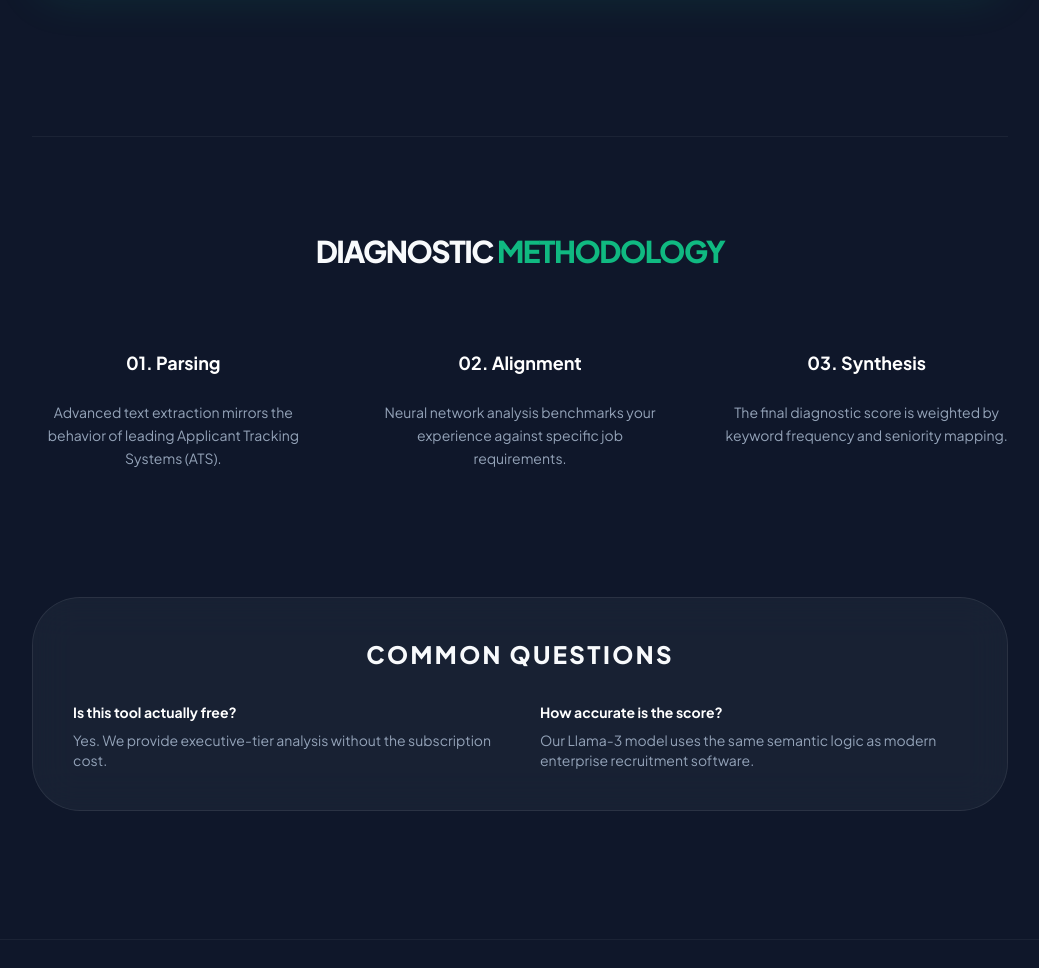
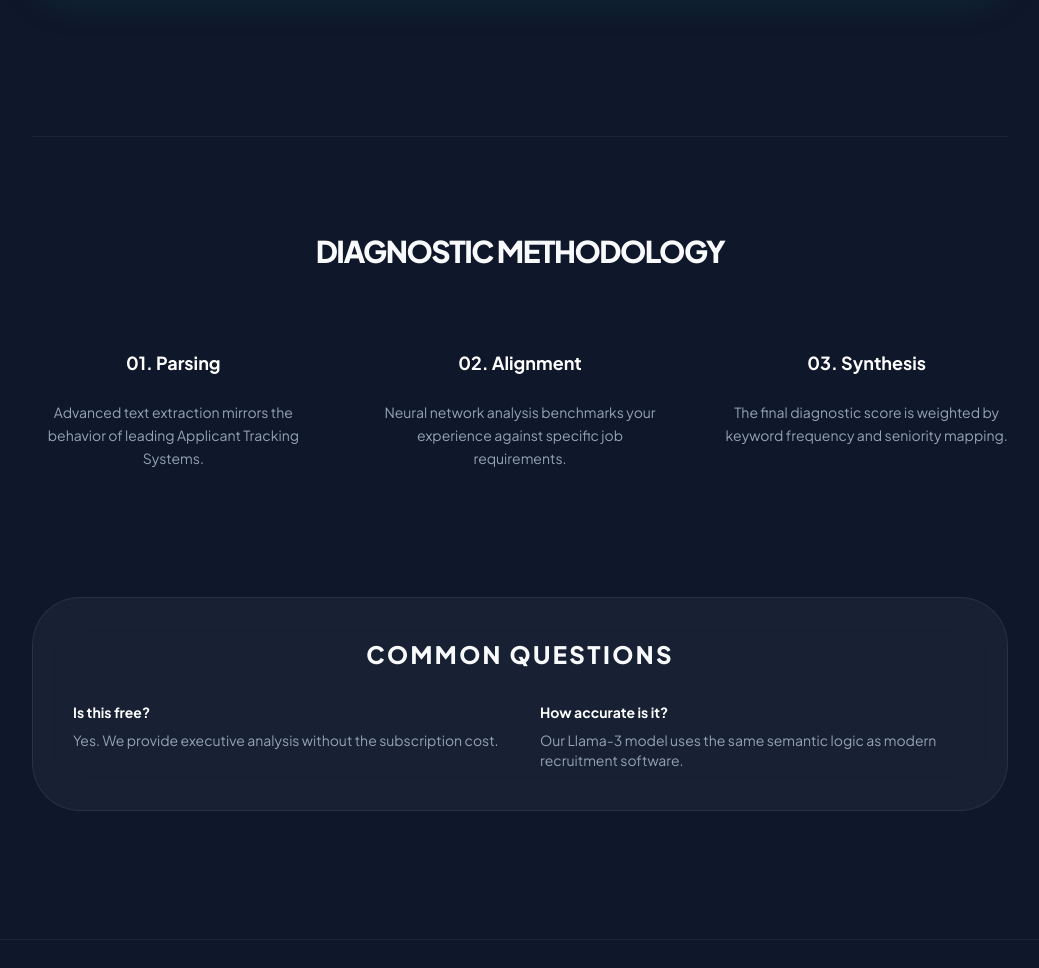
Before and after one commit to brendah-maker/cvcheck, a Flask app: page / in a window 1280 px wide. Shown: the part 1042-2010 px from the top of the page, without its empty margins (120-1159 px from the left). Run offline with Flask 3, Linux system fonts and the light colour scheme; some libraries are stand-ins or nearby versions.

Commit message:
Update index.html

```diff
--- a/templates/index.html
+++ b/templates/index.html
@@ -4,10 +4,17 @@
     <meta charset="UTF-8">
     <meta name="viewport" content="width=device-width, initial-scale=1.0">
 
-    <!-- SEO META TAGS -->
-    <title>Professional ATS Checker | Executive CV Match & Optimization</title>
-    <meta name="description" content="Unlock your career potential with our Executive ATS Diagnostic. Get an instant AI-powered CV match score, keyword gap analysis, and professional cover letter.">
-    <meta name="keywords" content="ATS Resume Checker, CV Match Score, Executive Resume Tool, Career Growth AI, Professional CV Scan">
+    <!-- PRIMARY SEO -->
+    <title>CVCheck | Free AI ATS Diagnostic & Match Score</title>
+    <meta name="description" content="Stop getting rejected by robots. Use our Llama-3 AI to scan your CV against any job description and get an instant ATS match score and keyword gap analysis.">
+
+    <!-- LINKEDIN / FACEBOOK PREVIEW TAGS (Open Graph) -->
+    <meta property="og:type" content="website">
+    <meta property="og:url" content="https://cvcheck-2pdf.onrender.com/">
+    <meta property="og:title" content="Is a Robot rejecting your CV? | Free AI Diagnostic">
+    <meta property="og:description" content="I built a tool that uses Llama-3.3 AI to show you exactly why you aren't getting interviews. Get your ATS match score for free.">
+    <!-- This is a high-quality professional placeholder image -->
+    <meta property="og:image" content="https://images.unsplash.com/photo-1586281380349-632531db7ed4?q=80&w=2070&auto=format&fit=crop">
 
     <script src="https://cdn.tailwindcss.com"></script>
     <link href="https://fonts.googleapis.com/css2?family=Plus+Jakarta+Sans:wght@400;500;600;700;800&display=swap" rel="stylesheet">
@@ -18,18 +25,14 @@
         .emerald-bg { background-color: #10b981; }
         .glass { background: rgba(30, 41, 59, 0.6); backdrop-filter: blur(20px); border: 1px solid rgba(255,255,255,0.08); }
         .glow:hover { box-shadow: 0 0 40px rgba(16, 185, 129, 0.1); transition: all 0.4s ease; }
-
-        /* Circular Progress Animation */
         .circle-bg { fill: none; stroke: #1e293b; stroke-width: 4; }
         .circle-progress { fill: none; stroke: #10b981; stroke-width: 4; stroke-linecap: round; transition: stroke-dasharray 1.2s cubic-bezier(0.4, 0, 0.2, 1); }
-
         .fade-in { animation: fadeIn 0.8s ease-out forwards; }
         @keyframes fadeIn { from { opacity: 0; transform: translateY(15px); } to { opacity: 1; transform: translateY(0); } }
     </style>
 </head>
 <body class="selection:bg-emerald-500/30">
 
-    <!-- NAVIGATION -->
     <nav class="sticky top-0 z-50 glass border-b border-white/5">
         <div class="max-w-6xl mx-auto px-6 py-5 flex justify-between items-center">
             <h1 class="text-xl font-extrabold tracking-tighter text-white flex items-center gap-2">
@@ -45,7 +48,6 @@
 
     <main class="max-w-5xl mx-auto px-6 pt-20 pb-32">
 
-        <!-- HERO SECTION -->
         <header id="input-section" class="text-center space-y-12 mb-24 fade-in">
             <div class="space-y-6">
                 <span class="px-5 py-2 rounded-full bg-emerald-500/10 text-emerald-400 text-[10px] font-black uppercase tracking-[0.25em] border border-emerald-500/20">Executive Tier Diagnostic</span>
@@ -69,7 +71,6 @@
             </form>
         </header>
 
-        <!-- LOADING SCREEN -->
         <div id="loading-screen" class="hidden text-center py-32 fade-in">
             <div class="relative inline-block">
                 <div class="w-28 h-28 border-[6px] border-slate-800 rounded-full"></div>
@@ -79,11 +80,8 @@
             <p class="text-slate-500 mt-3 font-medium">Cross-referencing technical skills and leadership benchmarks.</p>
         </div>
 
-        <!-- RESULTS SECTION -->
         <article id="results-section" class="hidden space-y-12 fade-in">
-
             <div class="grid md:grid-cols-3 gap-8 items-stretch">
-                <!-- SCORE CIRCLE -->
                 <div class="glass p-10 rounded-[3rem] flex flex-col items-center justify-center text-center">
                     <div class="relative mb-6">
                         <svg class="w-40 h-40 transform -rotate-90">
@@ -97,7 +95,6 @@
                     <p class="text-[10px] font-black text-slate-500 uppercase tracking-[0.3em]">Precision Index</p>
                 </div>
 
-                <!-- VERDICT CARD -->
                 <div class="md:col-span-2 glass p-10 rounded-[3rem] flex flex-col justify-center">
                     <p id="visibility-badge" class="inline-block w-max px-4 py-1.5 rounded-lg text-[10px] font-black uppercase tracking-widest mb-6"></p>
                     <h3 id="verdict-display" class="text-4xl font-bold text-white leading-tight tracking-tight"></h3>
@@ -105,7 +102,6 @@
                 </div>
             </div>
 
-            <!-- KEYWORDS & STRATEGY -->
             <div class="grid md:grid-cols-2 gap-8">
                 <section class="glass p-10 rounded-[3rem]">
                     <h4 class="text-[10px] font-black emerald-text uppercase tracking-[0.3em] mb-8">Skill Gap Identifiers</h4>
@@ -117,7 +113,6 @@
                 </section>
             </div>
 
-            <!-- COVER LETTER -->
             <section class="glass rounded-[3rem] overflow-hidden">
                 <div class="p-10 border-b border-white/5 flex justify-between items-center">
                     <h4 class="text-[10px] font-black emerald-text uppercase tracking-[0.3em]">Optimized Cover Letter</h4>
@@ -136,45 +131,25 @@
             </div>
         </article>
 
-        <!-- METHODOLOGY SECTION (SEO) -->
-        <section id="how-it-works" class="mt-40 pt-24 border-t border-white/5">
-            <h3 class="text-3xl font-black text-center mb-20 uppercase tracking-tighter">Diagnostic <span class="emerald-text">Methodology</span></h3>
-            <div class="grid md:grid-cols-3 gap-16 text-center">
-                <div class="space-y-6">
-                    <h5 class="font-bold text-white text-lg">01. Parsing</h5>
-                    <p class="text-slate-400 text-sm leading-relaxed">Advanced text extraction mirrors the behavior of leading Applicant Tracking Systems (ATS).</p>
-                </div>
-                <div class="space-y-6">
-                    <h5 class="font-bold text-white text-lg">02. Alignment</h5>
-                    <p class="text-slate-400 text-sm leading-relaxed">Neural network analysis benchmarks your experience against specific job requirements.</p>
-                </div>
-                <div class="space-y-6">
-                    <h5 class="font-bold text-white text-lg">03. Synthesis</h5>
-                    <p class="text-slate-400 text-sm leading-relaxed">The final diagnostic score is weighted by keyword frequency and seniority mapping.</p>
-                </div>
+        <section id="how-it-works" class="mt-40 pt-24 border-t border-white/5 text-center">
+            <h3 class="text-3xl font-black mb-20 uppercase tracking-tighter">Diagnostic Methodology</h3>
+            <div class="grid md:grid-cols-3 gap-16">
+                <div class="space-y-6"><h5 class="font-bold text-white text-lg">01. Parsing</h5><p class="text-slate-400 text-sm leading-relaxed">Advanced text extraction mirrors the behavior of leading Applicant Tracking Systems.</p></div>
+                <div class="space-y-6"><h5 class="font-bold text-white text-lg">02. Alignment</h5><p class="text-slate-400 text-sm leading-relaxed">Neural network analysis benchmarks your experience against specific job requirements.</p></div>
+                <div class="space-y-6"><h5 class="font-bold text-white text-lg">03. Synthesis</h5><p class="text-slate-400 text-sm leading-relaxed">The final diagnostic score is weighted by keyword frequency and seniority mapping.</p></div>
             </div>
         </section>
 
-        <!-- FAQ SECTION (SEO) -->
         <section id="faq" class="mt-32 glass p-10 rounded-[3rem]">
             <h3 class="text-2xl font-black mb-8 text-center uppercase tracking-widest">Common Questions</h3>
             <div class="grid md:grid-cols-2 gap-10 text-sm">
-                <div class="space-y-2">
-                    <h6 class="font-bold text-white">Is this tool actually free?</h6>
-                    <p class="text-slate-400">Yes. We provide executive-tier analysis without the subscription cost.</p>
-                </div>
-                <div class="space-y-2">
-                    <h6 class="font-bold text-white">How accurate is the score?</h6>
-                    <p class="text-slate-400">Our Llama-3 model uses the same semantic logic as modern enterprise recruitment software.</p>
-                </div>
+                <div class="space-y-2"><h6 class="font-bold text-white">Is this free?</h6><p class="text-slate-400">Yes. We provide executive analysis without the subscription cost.</p></div>
+                <div class="space-y-2"><h6 class="font-bold text-white">How accurate is it?</h6><p class="text-slate-400">Our Llama-3 model uses the same semantic logic as modern recruitment software.</p></div>
             </div>
         </section>
-
     </main>
 
-    <footer class="text-center py-16 border-t border-white/5 text-[9px] text-slate-600 font-bold uppercase tracking-[0.6em]">
-        Professional Grade Career Diagnostics • Llama-3 Powered
-    </footer>
+    <footer class="text-center py-16 border-t border-white/5 text-[9px] text-slate-600 font-bold uppercase tracking-[0.6em]">Professional Grade Career Diagnostics • Llama-3 Powered</footer>
 
     <script>
         async function runDiagnostic() {
@@ -183,43 +158,25 @@
             const jd = document.getElementById('jd_text').value;
             const cv = document.getElementById('cv_text').value;
             const file = document.getElementById('cv_file').files[0];
-
-            if (!jd || (!cv && !file)) {
-                return alert("Required: Provide both job description and resume content.");
-            }
-
+            if (!jd || (!cv && !file)) return alert("Required: Provide both job description and resume content.");
             document.getElementById('input-section').classList.add('hidden');
             document.getElementById('loading-screen').classList.remove('hidden');
-
             try {
                 const response = await fetch('/analyze', { method: 'POST', body: formData });
                 const data = await response.json();
                 if (data.error) throw new Error(data.error);
-
-                // Populate Data
                 const score = data.score || 0;
                 document.getElementById('score-text').innerText = score + "%";
                 document.getElementById('verdict-display').innerText = data.verdict;
                 document.getElementById('strategy-display').innerText = data.strategy;
                 document.getElementById('cover-letter-display').innerText = data.cover_letter;
-
-                // Badge Logic
                 const badge = document.getElementById('visibility-badge');
                 badge.innerText = data.visibility + " Visibility Score";
-                badge.className = `inline-block w-max px-4 py-1.5 rounded-lg text-[10px] font-black uppercase tracking-widest mb-6 ${
-                    score > 75 ? 'bg-emerald-500/10 text-emerald-400 border border-emerald-500/20' :
-                    score > 50 ? 'bg-yellow-500/10 text-yellow-400 border border-yellow-500/20' :
-                    'bg-red-500/10 text-red-400 border border-red-500/20'
-                }`;
-
-                // SVG Animation
+                badge.className = `inline-block w-max px-4 py-1.5 rounded-lg text-[10px] font-black uppercase tracking-widest mb-6 ${score > 75 ? 'bg-emerald-500/10 text-emerald-400 border border-emerald-500/20' : score > 50 ? 'bg-yellow-500/10 text-yellow-400 border border-yellow-500/20' : 'bg-red-500/10 text-red-400 border border-red-500/20'}`;
                 const circle = document.getElementById('score-circle');
                 const circumference = 2 * Math.PI * 74;
-                const offset = circumference - (score / 100) * circumference;
                 circle.style.strokeDasharray = `${circumference} ${circumference}`;
-                circle.style.strokeDashoffset = offset;
-
-                // Skills Chips
+                circle.style.strokeDashoffset = circumference - (score / 100) * circumference;
                 const kwList = document.getElementById('keywords-list');
                 kwList.innerHTML = '';
                 data.missing_keywords.forEach(kw => {
@@ -228,21 +185,12 @@
                     el.innerText = kw;
                     kwList.appendChild(el);
                 });
-
                 document.getElementById('loading-screen').classList.add('hidden');
                 document.getElementById('results-section').classList.remove('hidden');
                 window.scrollTo(0, 0);
-
-            } catch (err) {
-                alert("Technical Error: " + err.message);
-                window.location.reload();
-            }
+            } catch (err) { alert("Technical Error: " + err.message); window.location.reload(); }
         }
-
-        function copyCoverLetter() {
-            const text = document.getElementById('cover-letter-display').innerText;
-            navigator.clipboard.writeText(text).then(() => alert("Document copied to clipboard."));
-        }
+        function copyCoverLetter() { const text = document.getElementById('cover-letter-display').innerText; navigator.clipboard.writeText(text).then(() => alert("Document copied to clipboard.")); }
     </script>
 </body>
 </html>
```
